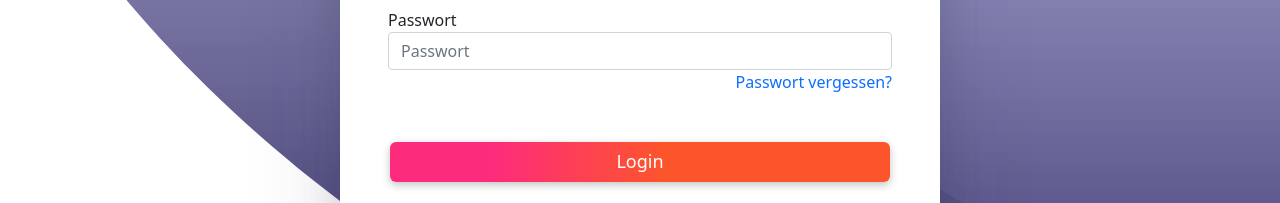
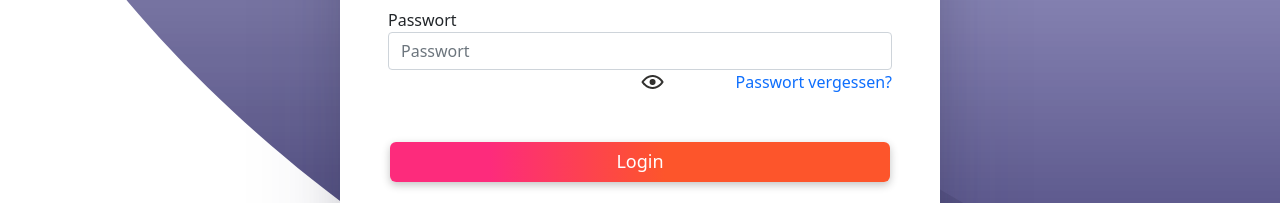
Before and after one commit to MehdiKBi/login, a React (Create React App) app: page / in a window 1280 px wide. Shown: the part 421-624 px from the top of the page. Built offline with nearby package versions, Linux system fonts and the light colour scheme.

Commit message:
add password toggle

```diff
--- a/src/App.js
+++ b/src/App.js
@@ -17,10 +17,7 @@ function App() {
             <Route exact path="/"><Form /></Route>
               <Route path="/home"><Home/></Route>
               <Route path="/passwortvergessen"><Passvergessen/></Route>
-
             </Switch>
-
-
           </div>
         </Router>
       </div>
--- a/src/component/form.js
+++ b/src/component/form.js
@@ -1,6 +1,12 @@
 import { useEffect, useState } from "react";
 import {motion} from "framer-motion";
 import { useHistory } from "react-router-dom";
+import { Link } from "react-router-dom";
+import eye from "../img/eye.png"
+import eyeOpen from "../img/ic-actions-closed-viewj.png"
+
+
+
 
 
 
@@ -10,6 +16,10 @@ const Form = () => {
   const [email, setEmail] = useState("");
   const [password, setPassword] = useState("");
   const [error, setError] = useState(false);
+  const [showPassword, setShowPassword] = useState(false);
+  const [passwordToggle, setPasswordToggle] = useState("text");
+
+
 
 const history=useHistory();
 
@@ -79,28 +89,36 @@ const history=useHistory();
       <div className="wraper">
 
         <motion.input
+
         whileHover={{backgroundColor:"#0062ff25",borderColor:"blue"}}
-        on
+
           value={password}
           onChange={(e) => setPassword(e.target.value)}
           id="the_eye_icon"
-          type="password"
+          type={passwordToggle}
           placeholder="Passwort"
           className="form-control"
         />
+           {showPassword ?
+           <motion.img  onClick={(e) =>{setShowPassword(false);setPasswordToggle("password");}} id="eye" src={eye}/>
+           :
+           <motion.img onClick={(e) =>{setShowPassword(true);setPasswordToggle("text");}}  id="eye" src={eyeOpen}/>}
+
       </div>
 
       <div className="text-end">
-        <a href="#" className="form-lable">
+        <Link to="/passwortvergessen" className="form-lable">
           Passwort vergessen?
       {error&& <p className="text-end" style={{color:"red"}}>Password is wrong!</p>}
 
-        </a>
+
+        </Link>
       </div>
 
       <button id="btn" className="mt-5">
         Login
       </button>
+
     </form>
   );
 };
--- a/src/component/logo.js
+++ b/src/component/logo.js
@@ -1,4 +1,5 @@
 import corplifeLogo from "../img/logo.png"
+
 
 
 
@@ -6,6 +7,7 @@ const Logo = () => {
     return (
         <div className="logo">
             <img id="img-logo" src={corplifeLogo}/>
+
             <h1 className="text-center text-white mt-5 fs-3 " >Willkommen auf der Corplife Plattform!</h1><br/>
             <p className="text-center text-white" >Wir haben die professionellsten HR-Tools der Welt an einem Ort für Sie zusammengeführt!</p>
 
--- a/src/component/passvergessen.js
+++ b/src/component/passvergessen.js
@@ -1,4 +1,6 @@
 import { Link } from "react-router-dom";
+import {motion} from "framer-motion";
+
 
 
 const Passvergessen = () => {
@@ -12,7 +14,8 @@ const Passvergessen = () => {
       </label>
     </div>
 
-    <input
+    <motion.input
+      whileHover={{backgroundColor:"#0062ff25",borderColor:"blue"}}
       placeholder="E-Mail-Adresse"
       className="form-control"
       type="text"
--- a/src/index.css
+++ b/src/index.css
@@ -55,8 +55,6 @@ p , h1{
 
 }
 
-/* #the_eye_icon{
-  /* background: url("./img/ic-actions-closed-view.png") no-repeat scroll 7px 7px; */
 
 
 
@@ -88,3 +86,12 @@ a{
 .txt_2{
   padding-right: 10%;
 }
+
+
+#eye{
+  position: absolute;
+  /* padding-left: 260px;
+  margin-top: -25px; */
+  cursor: pointer;
+  z-index: 1000;
+}
```
Also changed, not shown: src/img/eye.png (renamed from src/img/ic-actions-closed-view.png).
